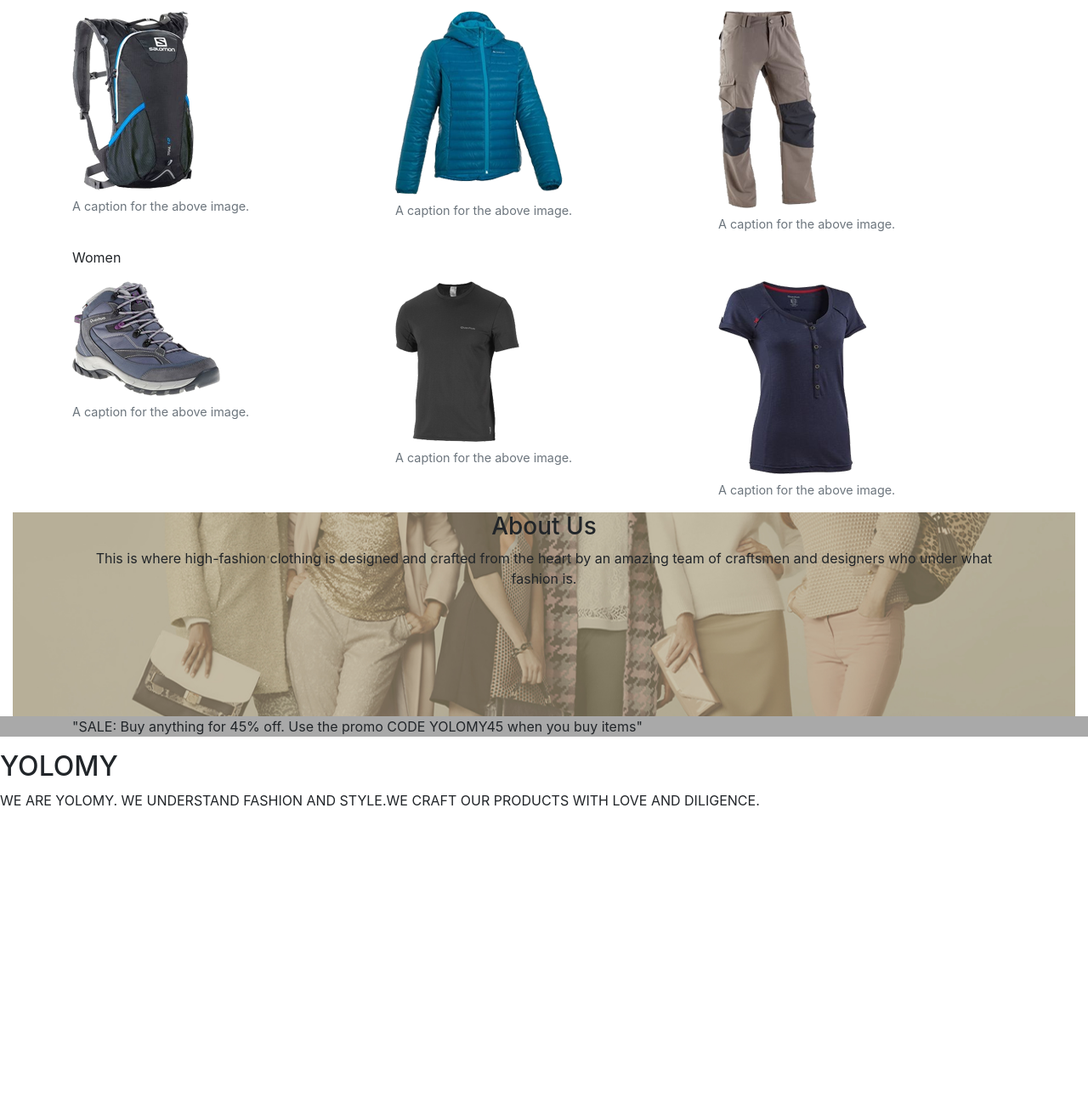
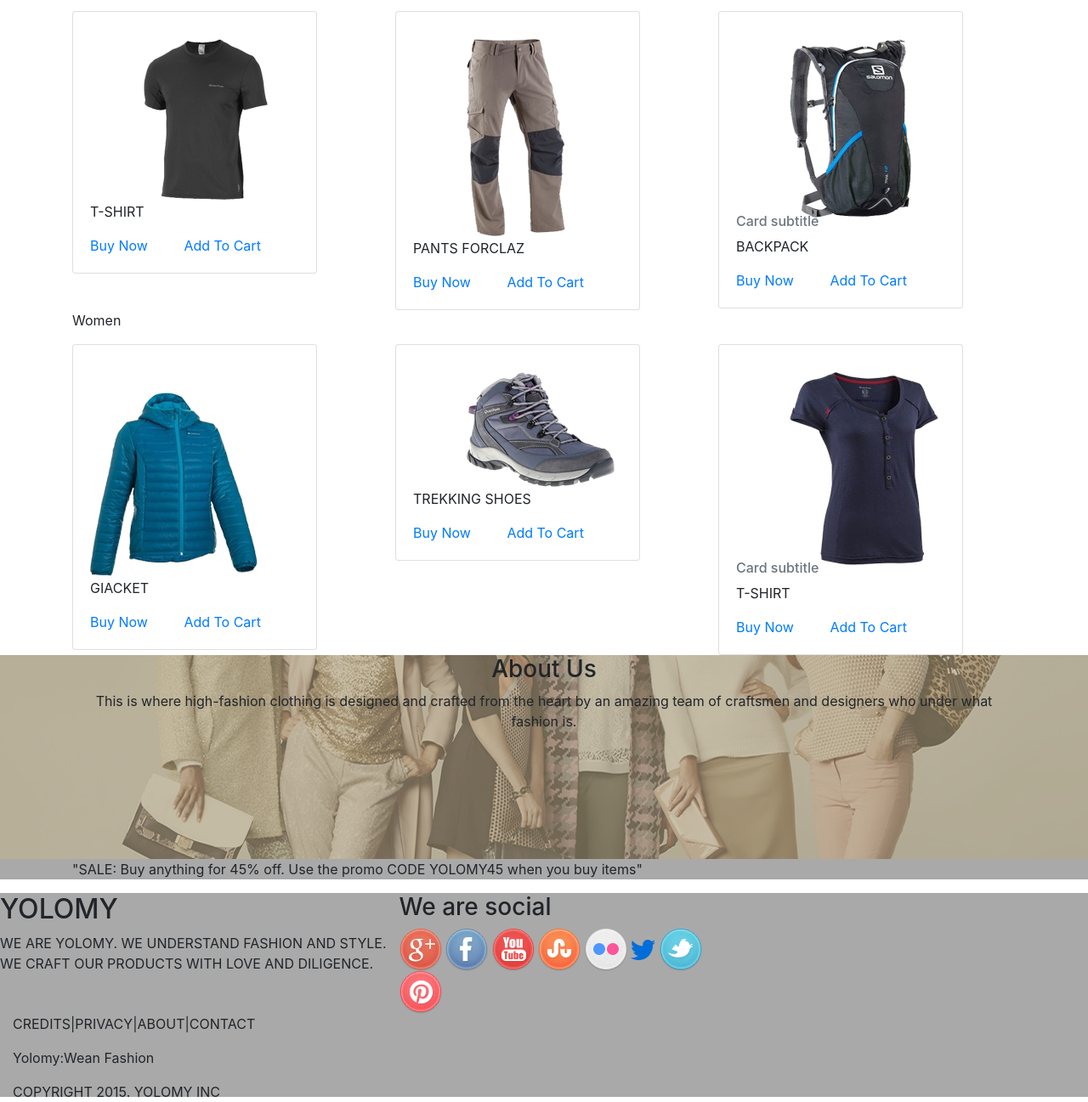
Before and after one commit to kiprotichdominic/Yolomy-Design, a plain HTML site: page index.html in a window 1280 px wide. Shown: the part 987-2284 px from the top of the page at 85% size. Before the commit the page ends 1957 px from the top, so only its background shows below. Drawn offline with Linux system fonts and the light colour scheme.

Commit message:
modify portfolio section

```diff
--- a/css/styles.css
+++ b/css/styles.css
@@ -62,6 +62,9 @@
   margin: auto;
 }
 
+.allproducts {
+  background-color: lightgrey;
+}
 /* styling about us section */
 .aboutus {
   background: url(../assets/backgrounds/about.jpg);
@@ -69,11 +72,18 @@
   background-repeat: no-repeat;
   background-position: center;
   height: 30vh;
-  width: 100%;
+  max-width: 100%;
 }
 
 .SALE {
   background: darkgrey;
+}
+
+/* footer section */
+.myfooter {
+  height: 30vh;
+  background-color: darkgrey;
+  padding-bottom: 0%;
 }
 
 /* media queries */
--- a/index.html
+++ b/index.html
@@ -72,82 +72,137 @@
           <div class="men container">
             <p>Men</p>
             <div class="row">
-              <div class="col-md-4">
-                <figure class="figure">
+              <div class="col-md-4 ">
+                <div class="card" style="width: 18rem;">
+                  <div class="card-body">
+                    <h5 class="card-title"></h5>
+                    &nbsp;&nbsp;
+                    &nbsp;&nbsp;&nbsp;&nbsp;&nbsp;&nbsp;&nbsp;&nbsp;&nbsp;&nbsp;
                     <img
-                    src="./assets/products/backpack.png"
-                    class="figure-img img-fluid rounded"
-                    alt="A generic square placeholder image with rounded corners in a figure."
+                      src="./assets/products/tshirt.png"
+                      class="img-fluid cardimg"
+                      alt="..."
                     />
-                  <figcaption class="figure-caption">
-                    A caption for the above image.
-                  </figcaption>
-                </figure>
-              </div>
-              <div class="col-md-4">
-                <figure class="figure">
-                  <img
-                    src="./assets/products/giacket.png"
-                    class="figure-img img-fluid rounded"
-                    alt="A generic square placeholder image with rounded corners in a figure."
-                  />
-                  <figcaption class="figure-caption">
-                    A caption for the above image.
-                  </figcaption>
-                </figure>
-              </div>
-              <div class="col-md-4">
-                <figure class="figure">
-                  <img
-                    src="./assets/products/pants.png"
-                    class="figure-img img-fluid rounded"
-                    alt="A generic square placeholder image with rounded corners in a figure."
-                  />
-                  <figcaption class="figure-caption">
-                    A caption for the above image.
-                  </figcaption>
-                </figure>
+                    <h6 class="card-subtitle mb-2 text-muted"></h6>
+                    <p class="card-text">
+                      T-SHIRT
+                    </p>
+                    <a href="#" class="card-link">Buy Now</a
+                    >&nbsp;&nbsp;&nbsp;&nbsp;
+                    <a href="#" class="card-link">Add To Cart</a>
                   </div>
                 </div>
               </div>
+
+              <div class="col-md-4 ">
+                <div class="card" style="width: 18rem;">
+                  <div class="card-body">
+                    <h5 class="card-title"></h5>
+                    &nbsp;&nbsp;
+                    &nbsp;&nbsp;&nbsp;&nbsp;&nbsp;&nbsp;&nbsp;&nbsp;&nbsp;&nbsp;
+                    <img
+                      src="./assets/products/pants.png"
+                      class="img-fluid cardimg"
+                      alt="..."
+                    />
+                    <h6 class="card-subtitle mb-2 text-muted"></h6>
+                    <p class="card-text">PANTS FORCLAZ</p>
+                    <a href="#" class="card-link">Buy Now</a
+                    >&nbsp;&nbsp;&nbsp;&nbsp;
+                    <a href="#" class="card-link">Add To Cart</a>
+                  </div>
+                </div>
+              </div>
+
+              <div class="col-md-4">
+                <div class="card" style="width: 18rem;">
+                  <div class="card-body">
+                    <h5 class="card-title"></h5>
+                    &nbsp;&nbsp;
+                    &nbsp;&nbsp;&nbsp;&nbsp;&nbsp;&nbsp;&nbsp;&nbsp;&nbsp;&nbsp;
+                    <img
+                      src="./assets/products/backpack.png"
+                      class="img-fluid cardimg"
+                      alt="..."
+                    />
+                    <h6 class="card-subtitle mb-2 text-muted">Card subtitle</h6>
+                    <p class="card-text">
+                      BACKPACK
+                    </p>
+                    <a href="#" class="card-link">Buy Now</a
+                    >&nbsp;&nbsp;&nbsp;&nbsp;
+                    <a href="#" class="card-link">Add To Cart</a>
+                  </div>
+                </div>
+              </div>
+            </div>
+          </div>
+          <!-- women section -->
           <div class="women container">
             <p>Women</p>
             <div class="row">
-              <div class="col-md-4">
-                <figure class="figure">
+              <div class="col-md-4 ">
+                <div class="card" style="width: 18rem;">
+                  <div class="card-body">
+                    <h5 class="card-title"></h5>
+                    &nbsp;&nbsp;
+                    &nbsp;&nbsp;&nbsp;&nbsp;&nbsp;&nbsp;&nbsp;&nbsp;&nbsp;&nbsp;
+                    <img
+                      src="./assets/products/giacket.png"
+                      class="img-fluid cardimg"
+                      alt="..."
+                    />
+                    <h6 class="card-subtitle mb-2 text-muted"></h6>
+                    <p class="card-text">
+                      GIACKET
+                    </p>
+                    <a href="#" class="card-link">Buy Now</a
+                    >&nbsp;&nbsp;&nbsp;&nbsp;
+                    <a href="#" class="card-link">Add To Cart</a>
+                  </div>
+                </div>
+              </div>
+
+              <div class="col-md-4 ">
+                <div class="card" style="width: 18rem;">
+                  <div class="card-body">
+                    <h5 class="card-title"></h5>
+                    &nbsp;&nbsp;
+                    &nbsp;&nbsp;&nbsp;&nbsp;&nbsp;&nbsp;&nbsp;&nbsp;&nbsp;&nbsp;
                     <img
                       src="./assets/products/trekkingshoes.png"
-                    class="figure-img img-fluid rounded"
-                    alt="A generic square placeholder image with rounded corners in a figure."
+                      class="img-fluid cardimg"
+                      alt="..."
                     />
-                  <figcaption class="figure-caption">
-                    A caption for the above image.
-                  </figcaption>
-                </figure>
+                    <h6 class="card-subtitle mb-2 text-muted"></h6>
+                    <p class="card-text">TREKKING SHOES</p>
+                    <a href="#" class="card-link">Buy Now</a
+                    >&nbsp;&nbsp;&nbsp;&nbsp;
+                    <a href="#" class="card-link">Add To Cart</a>
                   </div>
+                </div>
+              </div>
+
               <div class="col-md-4">
-                <figure class="figure">
-                  <img
-                    src="./assets/products/tshirt.png"
-                    class="figure-img img-fluid rounded"
-                    alt="A generic square placeholder image with rounded corners in a figure."
-                  />
-                  <figcaption class="figure-caption">
-                    A caption for the above image.
-                  </figcaption>
-                </figure>
-              </div>
-              <div class="col-md-4">
-                <figure class="figure">
+                <div class="card" style="width: 18rem;">
+                  <div class="card-body">
+                    <h5 class="card-title"></h5>
+                    &nbsp;&nbsp;
+                    &nbsp;&nbsp;&nbsp;&nbsp;&nbsp;&nbsp;&nbsp;&nbsp;&nbsp;&nbsp;
                     <img
                       src="./assets/products/tshirt_ladies.png"
-                    class="figure-img img-fluid rounded"
-                    alt="A generic square placeholder image with rounded corners in a figure."
+                      class="img-fluid cardimg"
+                      alt="..."
                     />
-                  <figcaption class="figure-caption">
-                    A caption for the above image.
-                  </figcaption>
-                </figure>
+                    <h6 class="card-subtitle mb-2 text-muted">Card subtitle</h6>
+                    <p class="card-text">
+                      T-SHIRT
+                    </p>
+                    <a href="#" class="card-link">Buy Now</a
+                    >&nbsp;&nbsp;&nbsp;&nbsp;
+                    <a href="#" class="card-link">Add To Cart</a>
+                  </div>
+                </div>
               </div>
             </div>
           </div>
@@ -155,16 +210,14 @@
       </div>
       <!-- End of products section -->
       <!-- start of about us section -->
-      <div class="container-fluid">
-        <div class="aboutus">
+      <div class="container-fluid aboutus">
         <div class="container text-center">
           <h3>About Us</h3>
           <p>
-              This is where high-fashion clothing is designed and crafted from
-              the heart by an amazing team of craftsmen and designers who under
-              what fashion is.
+            This is where high-fashion clothing is designed and crafted from the
+            heart by an amazing team of craftsmen and designers who under what
+            fashion is.
           </p>
-          </div>
         </div>
       </div>
       <!-- discount section -->
@@ -177,14 +230,36 @@
         </div>
       </div>
       <!-- footer -->
-      <div class="container-fluid">
+      <div class="container-fluid myfooter">
+        <div class="">
+          <div>
             <div class="row">
               <div class="col-md4">
                 <h2>YOLOMY</h2>
                 <p>
-              WE ARE YOLOMY. WE UNDERSTAND FASHION AND STYLE.WE CRAFT OUR
-              PRODUCTS WITH LOVE AND DILIGENCE.
+                  WE ARE YOLOMY. WE UNDERSTAND FASHION AND STYLE.<br />WE CRAFT
+                  OUR PRODUCTS WITH LOVE AND DILIGENCE.
                 </p>
+              </div>
+              <div class="col-md-4">
+                <h3>We are social</h3>
+                <img src="./assets/social_icons/g_plus.png" alt="" />
+                <img src="./assets/social_icons/facebook.png" alt="" />
+                <img src="./assets/social_icons/you_tube.png" alt="" />
+                <img src="./assets/social_icons/stumble_upon.png" alt="" />
+                <img src="./assets/social_icons/flickr.png" alt="" />
+                <img src="./assets/social_icons/twitter_bird.png" alt="" />
+                <img src="./assets/social_icons/twitter.png" alt="" />
+                <img src="./assets/social_icons/pinterest.png" alt="" />
+              </div>
+              <div class="col-md-4">
+                <p>CREDITS|PRIVACY|ABOUT|CONTACT</p>
+                <p>Yolomy:Wean Fashion</p>
+              </div>
+            </div>
+          </div>
+          <div class="copy">
+            <p>COPYRIGHT 2015. YOLOMY INC</p>
           </div>
         </div>
       </div>
```
Lines whose indentation alone changed are shown as unchanged.
